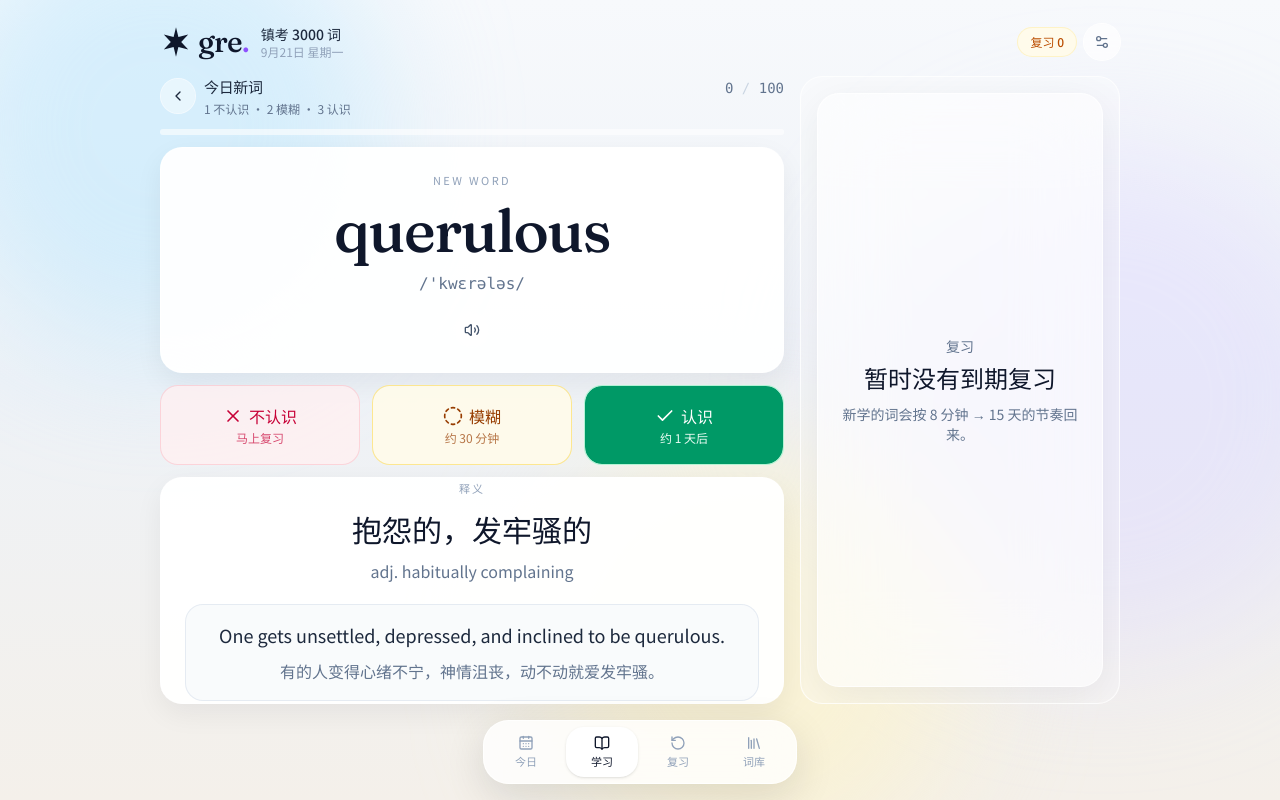
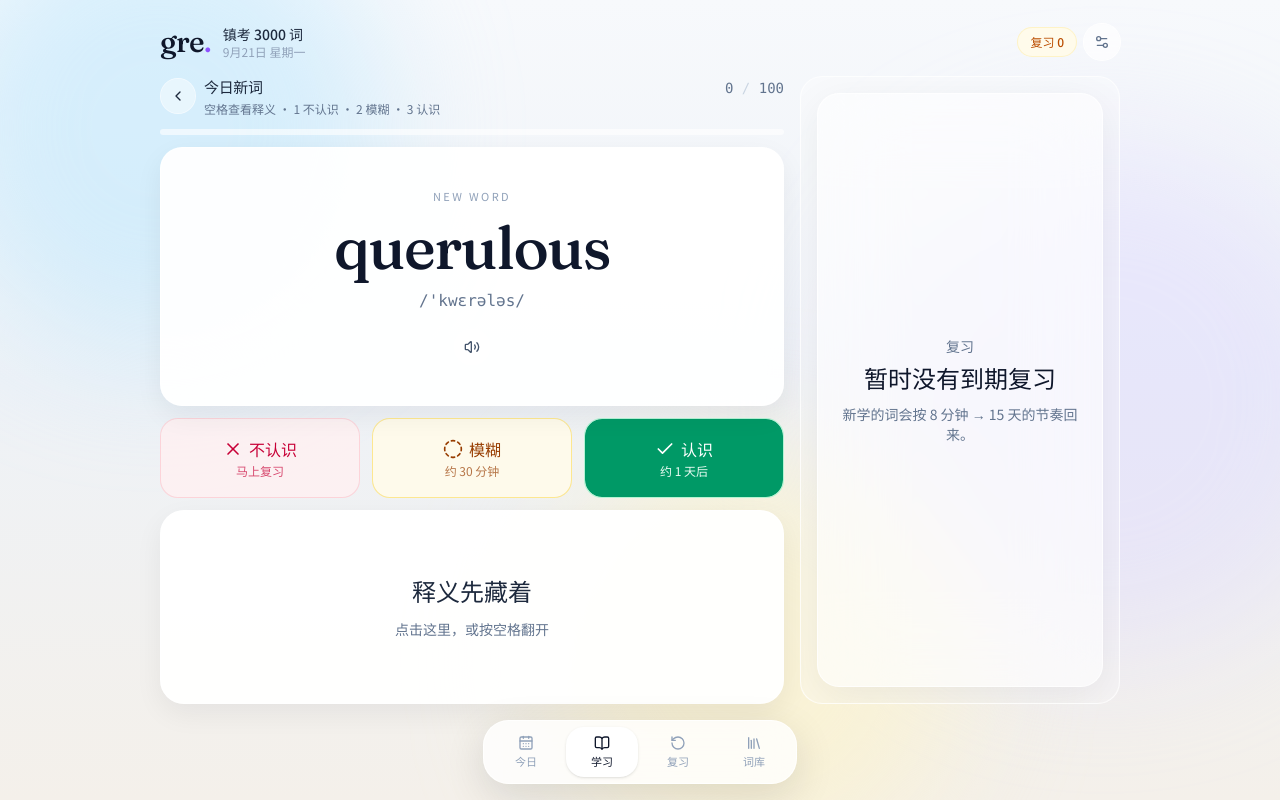
Before and after one commit to jayden-dong411/gre-3000-vocab, a React (Vite) app: page / in a window 1280 px wide. Both pictures are taken after a click on the button "开始学习". Built offline with nearby package versions, Linux system fonts and the light colour scheme.

Commit message:
Hide definitions until reveal and drop the star from the mark.
New words and word-bank entries keep the gloss covered until a click or the space bar, and the word, page, and rating controls now ease in.

Co-authored-by: jayden.dong2025 <jayden.dong2025@outlook.com>

```diff
--- a/src/App.tsx
+++ b/src/App.tsx
@@ -43,7 +43,12 @@ export function App() {
           }
         >
           <div
-            className={learnWithReview ? "flex min-h-0 flex-col" : undefined}
+            key={engine.view}
+            className={
+              learnWithReview
+                ? "view-rise flex min-h-0 flex-col"
+                : "view-rise"
+            }
           >
             {engine.status === "ready" && engine.view === "home" ? (
               <InstallTip />
--- a/src/components/app-chrome.tsx
+++ b/src/components/app-chrome.tsx
@@ -107,7 +107,7 @@ export function BottomDock({ engine }: { engine: VocabEngine }) {
             type="button"
             onClick={() => setView(tab.id)}
             className={cn(
-              "flex w-[4.5rem] flex-col items-center gap-0.5 rounded-2xl px-2 py-2 text-[11px]",
+              "flex w-[4.5rem] flex-col items-center gap-0.5 rounded-2xl px-2 py-2 text-[11px] transition duration-200",
               active
                 ? "bg-white text-slate-900 shadow-sm"
                 : "text-slate-400 hover:text-slate-600"
--- a/src/components/gre-mark.tsx
+++ b/src/components/gre-mark.tsx
@@ -4,20 +4,12 @@ export function GreMark({ className }: { className?: string }) {
   return (
     <span
       className={cn(
-        "inline-flex items-center gap-1.5 text-slate-900",
-        className
+        "font-serif text-[1.85rem] leading-none tracking-tight text-slate-900",
+        className,
       )}
     >
-      <svg viewBox="0 0 32 32" className="size-8 shrink-0" aria-hidden="true">
-        <path
-          fill="currentColor"
-          d="M16 1.2 18.4 11.1 28.2 8.6 21.2 16l7 7.4-9.8-2.5L16 30.8l-2.4-9.9L3.8 23.4 10.8 16 3.8 8.6l9.8 2.5L16 1.2Z"
-        />
-      </svg>
-      <span className="font-serif text-[1.85rem] leading-none tracking-tight">
-        gre
-        <span className="text-violet-500">.</span>
-      </span>
+      gre
+      <span className="text-violet-500">.</span>
     </span>
   )
 }
--- a/src/components/home-dashboard.tsx
+++ b/src/components/home-dashboard.tsx
@@ -68,7 +68,7 @@ export function HomeDashboard({ engine }: { engine: VocabEngine }) {
             type="button"
             disabled={todayRemaining === 0}
             onClick={() => setView("learn")}
-            className="mt-4 h-12 w-full rounded-full bg-gradient-to-r from-indigo-500 to-violet-500 text-sm font-medium text-white shadow-lg shadow-violet-500/20 disabled:opacity-40"
+            className="mt-4 h-12 w-full rounded-full bg-gradient-to-r from-indigo-500 to-violet-500 text-sm font-medium text-white shadow-lg shadow-violet-500/20 transition duration-200 hover:-translate-y-0.5 active:translate-y-px disabled:opacity-40 disabled:hover:translate-y-0"
           >
             <BookOpen className="mr-1 inline size-4" />
             {todayDone > 0 && todayRemaining > 0 ? "继续学习" : "开始学习"}
@@ -91,7 +91,7 @@ export function HomeDashboard({ engine }: { engine: VocabEngine }) {
             type="button"
             disabled={dueIds.length === 0}
             onClick={() => setView("review")}
-            className="mt-4 h-12 w-full rounded-full bg-gradient-to-r from-indigo-500 to-violet-500 text-sm font-medium text-white shadow-lg shadow-violet-500/20 disabled:opacity-40"
+            className="mt-4 h-12 w-full rounded-full bg-gradient-to-r from-indigo-500 to-violet-500 text-sm font-medium text-white shadow-lg shadow-violet-500/20 transition duration-200 hover:-translate-y-0.5 active:translate-y-px disabled:opacity-40 disabled:hover:translate-y-0"
           >
             <RotateCcw className="mr-1 inline size-4" />
             开始复习
@@ -197,6 +197,7 @@ function ProgressRing({
           stroke="#7c3aed"
           strokeWidth="7"
           strokeLinecap="round"
+          className="ring-draw"
           strokeDasharray={circ}
           strokeDashoffset={offset}
         />
--- a/src/components/learn-session.tsx
+++ b/src/components/learn-session.tsx
@@ -1,4 +1,4 @@
-import { useEffect, useMemo, type ReactNode } from "react"
+import { useEffect, useMemo, useState, type ReactNode } from "react"
 import { Check, CircleDashed, X } from "lucide-react"
 import { Button } from "@/components/ui/button"
 import { GlassPanel } from "@/components/glass"
@@ -19,11 +19,23 @@ export function LearnSession({ engine }: { engine: VocabEngine }) {
     [state.todayNewDone, state.todayNewIds, wordMap]
   )
   const current = queue[0]
+  const [revealedId, setRevealedId] = useState<string | null>(null)
+  const revealed = Boolean(current && revealedId === current.id)
+
+  function toggleReveal() {
+    if (!current) return
+    setRevealedId((id) => (id === current.id ? null : current.id))
+  }
 
   useEffect(() => {
     const onKey = (e: KeyboardEvent) => {
       if (e.metaKey || e.ctrlKey || e.altKey) return
       if (!current) return
+      if (e.key === " " || e.key === "Enter") {
+        e.preventDefault()
+        setRevealedId((id) => (id === current.id ? null : current.id))
+        return
+      }
       if (e.key === "1" || e.key.toLowerCase() === "x") {
         markNewWord(current.id, "unknown")
       }
@@ -75,13 +87,16 @@ export function LearnSession({ engine }: { engine: VocabEngine }) {
     <div className="lg:flex lg:h-full lg:min-h-0 lg:flex-1 lg:flex-col">
       <SessionHeader
         title="今日新词"
-        subtitle="1 不认识 · 2 模糊 · 3 认识"
+        subtitle="空格查看释义 · 1 不认识 · 2 模糊 · 3 认识"
         progress={{ current: todayDone, total: todayTotal }}
         onBack={() => setView("home")}
       />
 
       <div className="flex min-h-0 flex-1 flex-col gap-3">
-        <div className="flex min-h-40 flex-1 flex-col items-center justify-center rounded-3xl border border-white/80 bg-white/94 px-6 py-8 text-center shadow-[0_10px_28px_rgb(15_23_42/0.06)]">
+        <div
+          key={current.id}
+          className="word-rise flex min-h-40 flex-1 flex-col items-center justify-center rounded-3xl border border-white/80 bg-white/94 px-6 py-8 text-center shadow-[0_10px_28px_rgb(15_23_42/0.06)]"
+        >
           <p className="text-[11px] tracking-[0.22em] text-slate-400 uppercase">
             New word
           </p>
@@ -120,7 +135,27 @@ export function LearnSession({ engine }: { engine: VocabEngine }) {
           />
         </div>
 
-        <div className="flex min-h-40 flex-1 flex-col items-center justify-center overflow-auto rounded-3xl border border-white/80 bg-white/94 px-6 py-8 text-center shadow-[0_10px_28px_rgb(15_23_42/0.06)]">
+        <div className="flip-scene min-h-40 flex-1">
+          <div
+            role="button"
+            tabIndex={0}
+            className={cn("flip-card", revealed && "is-flipped")}
+            onClick={toggleReveal}
+            onKeyDown={(e) => {
+              if (e.key === "Enter") toggleReveal()
+            }}
+            aria-label={revealed ? "隐藏释义" : "显示释义"}
+          >
+            <div className="flip-face">
+              <div className="flip-sheet items-center justify-center px-6 text-center">
+                <p className="font-serif text-2xl text-slate-800">释义先藏着</p>
+                <p className="hint-float mt-2 text-sm text-slate-500">
+                  点击这里，或按空格翻开
+                </p>
+              </div>
+            </div>
+            <div className="flip-face flip-back">
+              <div className="flip-sheet items-center justify-center overflow-auto px-6 py-6 text-center">
                 <p className="text-[11px] tracking-[0.18em] text-slate-400 uppercase">
                   释义
                 </p>
@@ -147,6 +182,9 @@ export function LearnSession({ engine }: { engine: VocabEngine }) {
               </div>
             </div>
           </div>
+        </div>
+      </div>
+    </div>
   )
 }
 
@@ -168,7 +206,7 @@ function RatingButton({
       type="button"
       variant="outline"
       className={cn(
-        "h-16 flex-col gap-0.5 rounded-2xl px-2 text-base shadow-none active:translate-y-px sm:h-20",
+        "h-16 flex-col gap-0.5 rounded-2xl px-2 text-base shadow-none transition duration-200 hover:-translate-y-0.5 active:translate-y-px sm:h-20",
         tone === "unknown" &&
           "border-rose-200/80 bg-rose-50/80 text-rose-700 hover:bg-rose-50",
         tone === "fuzzy" &&
--- a/src/index.css
+++ b/src/index.css
@@ -179,8 +179,50 @@
   box-shadow: 0 10px 28px rgb(15 23 42 / 0.06);
 }
 
-@media (prefers-reduced-motion: reduce) {
-  .flip-card {
-    transition: none;
+@keyframes word-rise {
+  from {
+    opacity: 0;
+    transform: translateY(12px);
+  }
+  to {
+    opacity: 1;
+    transform: none;
   }
 }
+
+.word-rise {
+  animation: word-rise 0.38s cubic-bezier(0.22, 1, 0.36, 1) both;
+}
+
+.view-rise {
+  animation: word-rise 0.32s cubic-bezier(0.22, 1, 0.36, 1) both;
+}
+
+@keyframes hint-float {
+  0%,
+  100% {
+    transform: translateY(0);
+  }
+  50% {
+    transform: translateY(4px);
+  }
+}
+
+.hint-float {
+  animation: hint-float 1.6s ease-in-out infinite;
+}
+
+.ring-draw {
+  transition: stroke-dashoffset 0.7s cubic-bezier(0.22, 1, 0.36, 1);
+}
+
+@media (prefers-reduced-motion: reduce) {
+  .flip-card,
+  .word-rise,
+  .view-rise,
+  .hint-float,
+  .ring-draw {
+    transition: none;
+    animation: none;
+  }
+}
```
Also changed, not shown: src/components/word-bank.tsx (+35 -6 lines), 1 other file (tests, documents, lock files or other folders). Lines whose indentation alone changed are shown as unchanged.
